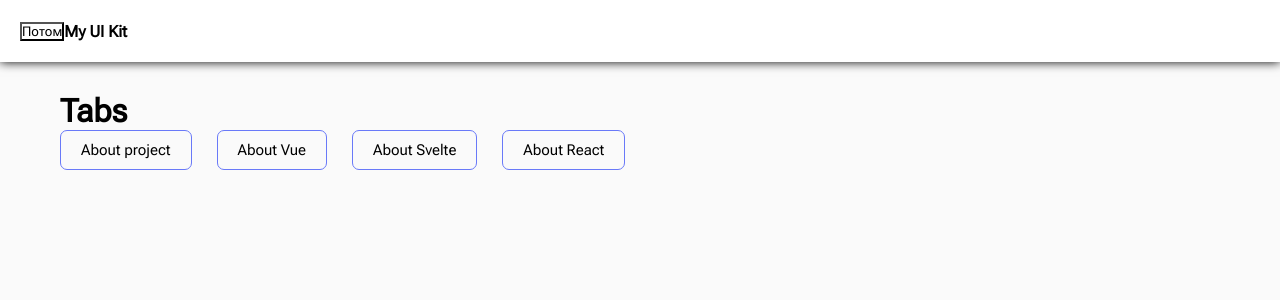
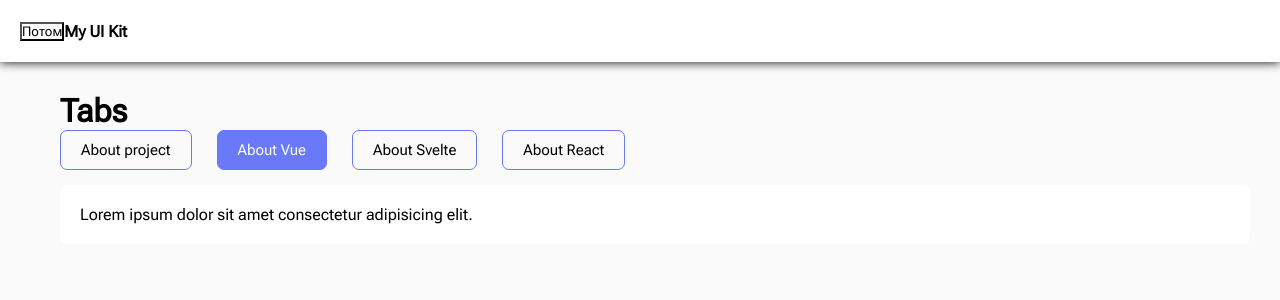
Before and after one commit to alex-sizow/AlexUI-Vue, a Vue app: page /Tabs in a window 1280 px wide. Shown: the top 300 px of the page. Built offline with nearby package versions, Linux system fonts and the light colour scheme.

Commit message:
Created the basis of the component Tabs

```diff
--- a/src/components/Tabs.vue
+++ b/src/components/Tabs.vue
@@ -1,4 +1,6 @@
 <script setup>
+const emit = defineEmits(['changeTab']);
+
 const props = defineProps({
 	names: {
 		type: Array,
@@ -9,6 +11,10 @@ const props = defineProps({
 		required: false,
 	},
 });
+
+const clickOnTab = (tabName) => {
+	emit('changeTab', tabName);
+};
 </script>
 
 <template>
@@ -16,10 +22,15 @@ const props = defineProps({
 		<span
 			v-for="(tab, index) in names"
 			:key="index"
-			class="tab-nav__item"
+			:class="[
+				'tab-nav__item',
+				{ selected: tab.name === selectedTab },
+			]"
+			@click="clickOnTab(tab.name)"
 			>{{ tab.label }}</span
 		>
 	</div>
+	<div class="tab-content"><slot /></div>
 </template>
 
 <style lang="scss" scoped>
@@ -52,6 +63,7 @@ const props = defineProps({
 		}
 	}
 	&-content {
+		margin-top: 15px;
 		padding: 20px;
 		border-radius: 7px;
 		background: #fff;
--- a/src/views/Tabs.vue
+++ b/src/views/Tabs.vue
@@ -1,4 +1,6 @@
 <script setup>
+import { ref } from 'vue';
+
 import Tabs from '@/components/Tabs.vue';
 
 const tabs = [
@@ -7,11 +9,41 @@ const tabs = [
 	{ name: 'Svelte', label: 'About Svelte' },
 	{ name: 'React', label: 'About React' },
 ];
+const selectedTab = ref('Vue');
+
+const changeTab = (tabName) => {
+	selectedTab.value = tabName;
+};
 </script>
 
 <template>
 	<h1 class="header-1">Tabs</h1>
-	<Tabs :names="tabs" />
+	<Tabs
+		:names="tabs"
+		:selectedTab="selectedTab"
+		@changeTab="changeTab"
+		><div v-if="selectedTab === 'About'">
+			Lorem ipsum dolor sit, amet consectetur adipisicing
+			elit. Provident, obcaecati.
+		</div>
+		<div v-if="selectedTab === 'Vue'">
+			Lorem ipsum dolor sit amet consectetur adipisicing elit.
+		</div>
+		<div v-if="selectedTab === 'Svelte'">
+			Lorem ipsum dolor sit amet consectetur adipisicing elit.
+			Cumque deserunt quos asperiores alias! Quaerat,
+			explicabo?
+		</div>
+		<div v-if="selectedTab === 'React'">
+			Lorem ipsum dolor sit amet consectetur adipisicing elit.
+			Cumque deserunt quos asperiores alias! Quaerat,
+			explicabo? Lorem ipsum, dolor sit amet consectetur
+			adipisicing elit. Voluptas veritatis quis perspiciatis
+			ipsa quibusdam quo, tempora soluta doloremque dicta.
+			Unde praesentium a pariatur rem porro ut nisi laborum
+			ipsa eaque?
+		</div></Tabs
+	>
 </template>
 
 <style lang="scss" scoped></style>
```
